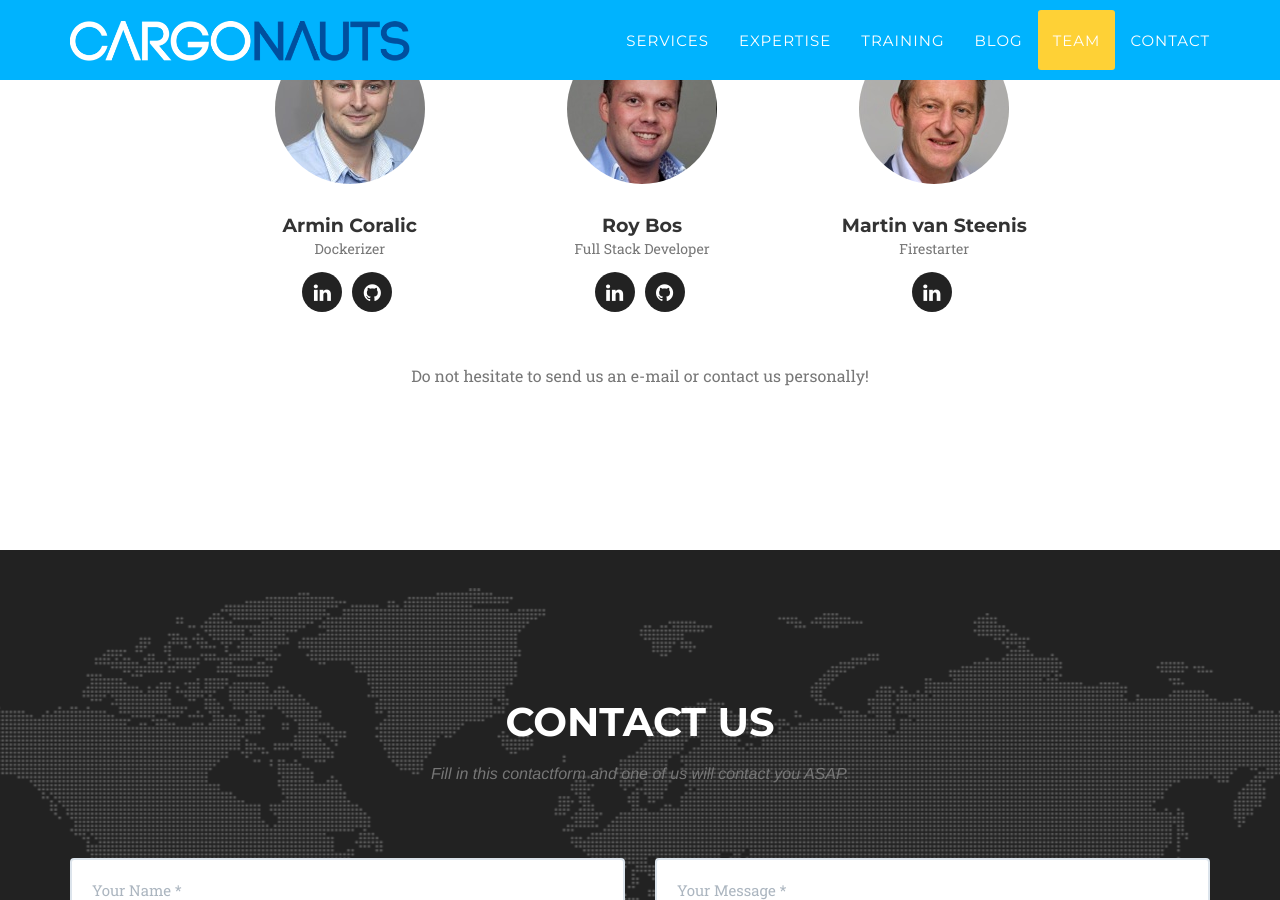
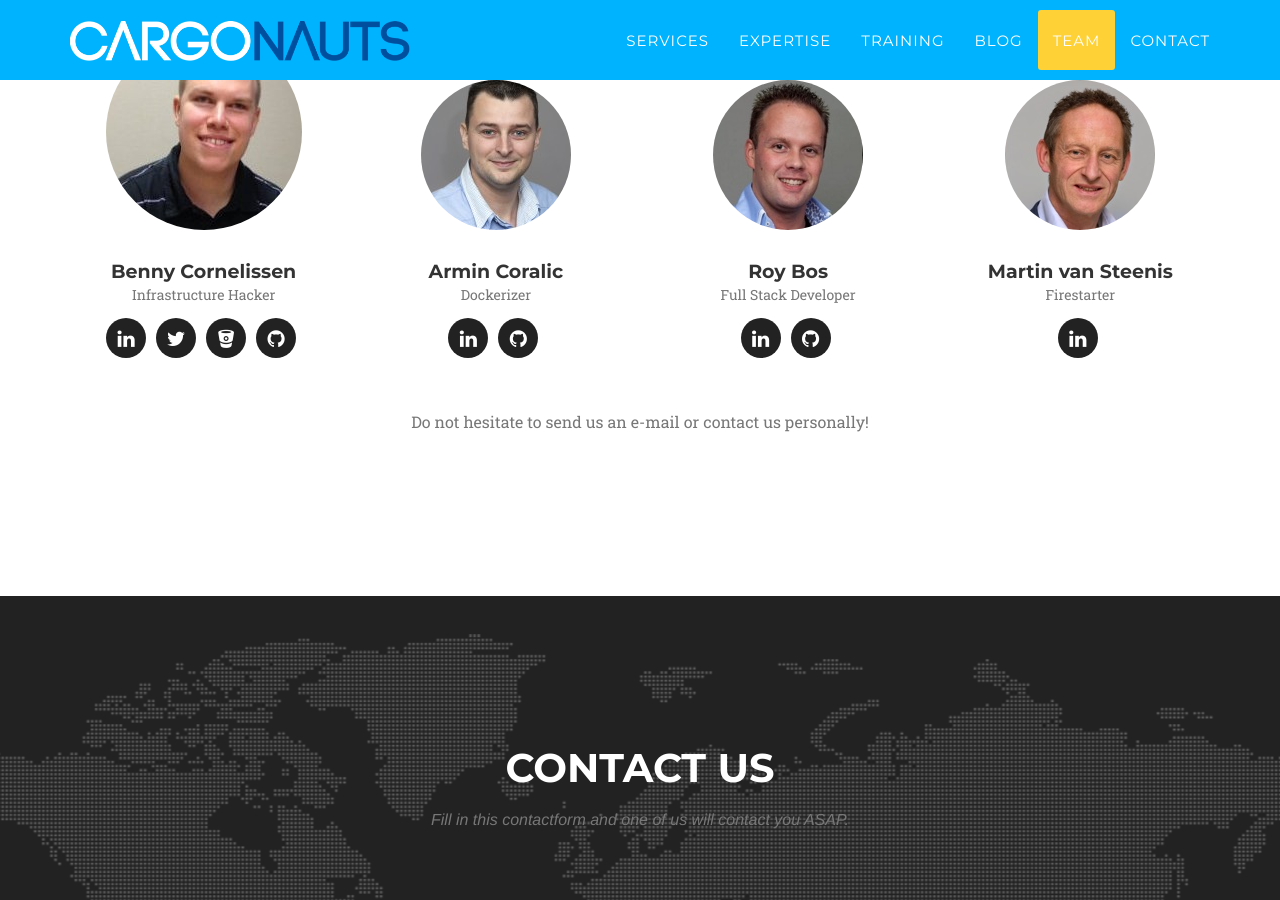
Before and after one commit to nautsio/nautsio.github.io, a Jekyll site: the page built from index.html, in a window 1280 px wide and 900 px high, scrolled down 5073 px. Built offline with Jekyll 4.4.1, drawn with Linux system fonts in a browser that asks for light colours; some web fonts are replaced.

```diff
--- a/_config.yml
+++ b/_config.yml
@@ -51,8 +51,22 @@ people:
     - title: github
       url: http://github.com/rchrd
 
+
+- name: Benny Cornelissen
+  pic: 5
+  tagline: Infrastructure Hacker
+  social:
+    - title: linkedin
+      url: https://nl.linkedin.com/in/bennycornelissen
+    - title: twitter
+      url: https://twitter.com/whieee
+    - title: bitbucket
+      url: https://bitbucket.org/bcornelissen
+    - title: github
+      url: http://github.com/bennycornelissen
+
 - name: Armin Coralic
-  pic: 5
+  pic: 6
   tagline: Dockerizer
   social:
     - title: linkedin
@@ -61,7 +75,7 @@ people:
       url: http://github.com/acoralic
 
 - name: Roy Bos
-  pic: 6
+  pic: 7
   tagline: Full Stack Developer
   social:
     - title: linkedin
@@ -71,7 +85,7 @@ people:
 
 
 - name: Martin van Steenis
-  pic: 7
+  pic: 8
   tagline: Firestarter
   social:
     - title: linkedin
```
Also changed, not shown: img/team/5.jpg, img/team/6.jpg, img/team/7.jpg, img/team/8.jpg (added).
